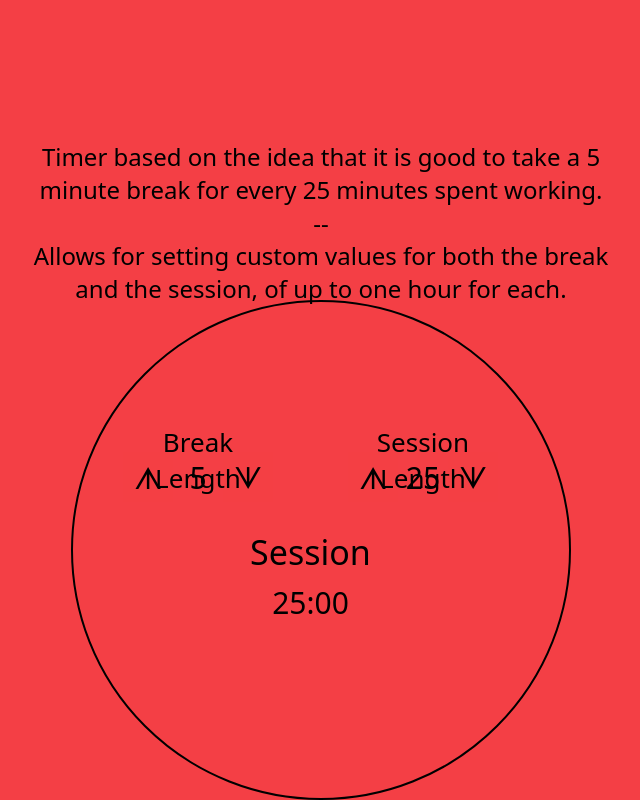
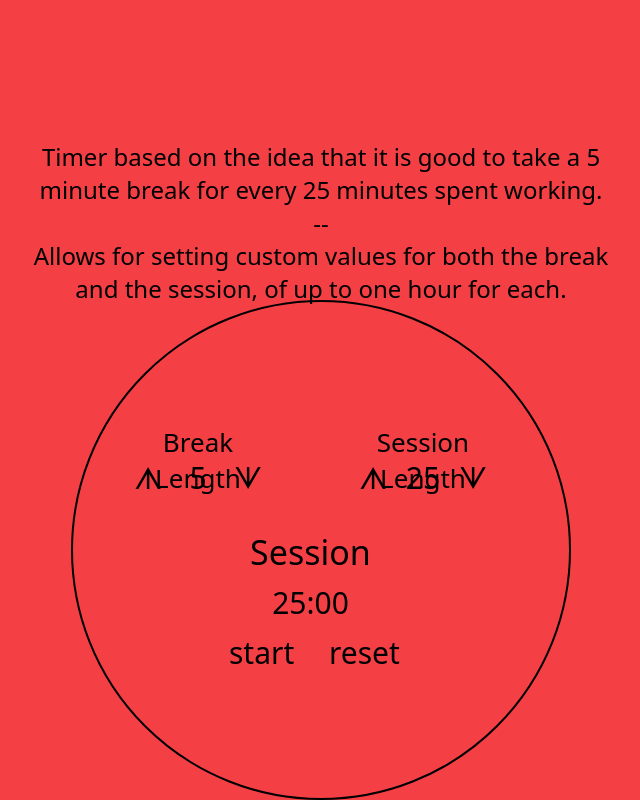
Before and after one commit to CMartin0-0/Practice-Project--FreeCodeCamp_Pomodoro_Clock, a React (Vite) app: page / in a window 1280 px wide. Shown: the whole page, without its empty margins (319-959 px from the left). Built offline with nearby package versions, Linux system fonts and the light colour scheme.

Commit message:
added more buttons and adjusted layout

```diff
--- a/src/App.tsx
+++ b/src/App.tsx
@@ -6,11 +6,13 @@ function App() {
   return (
     <Container className="container" id="container">
       <Container id="text-container-1" className="text-container-1">
-        Timer based on the idea that it is good to take a 5 minute break for every 25 minutes spent working.
+        Timer based on the idea that it is good to take a 5 minute break for
+        every 25 minutes spent working.
         <br></br>
         --
         <br></br>
-        Allows for setting custom values for both the break and the session, of up to one hour for each.
+        Allows for setting custom values for both the break and the session, of
+        up to one hour for each.
       </Container>
       <Container id="circle-container" className="circle-container">
         <Container id="break-label" className="break-label">
@@ -43,6 +45,12 @@ function App() {
         <Container id="time-left" className="time-left">
           25:00
         </Container>
+        <Button id="start_stop" onClick={() => {}}>
+          start
+        </Button>
+        <Button id="reset" onClick={() => {}}>
+          reset
+        </Button>
       </Container>
     </Container>
   );
--- a/src/components/buttons.css
+++ b/src/components/buttons.css
@@ -30,3 +30,19 @@ grid-column: 7 / 8;
      grid-row: 7 / 8;
      grid-column: 16 / 17;
 }
+
+#start_stop {
+    grid-row: 14 / 14;
+    grid-column: 7 / 9;
+    width: 75px;
+    height: 50px;
+    text-align: center;
+}
+
+#reset {
+    grid-row: 14 / 14;
+    grid-column: 11 / 13;
+    width: 75px;
+    height: 50px;
+    text-align: center;
+}
```
